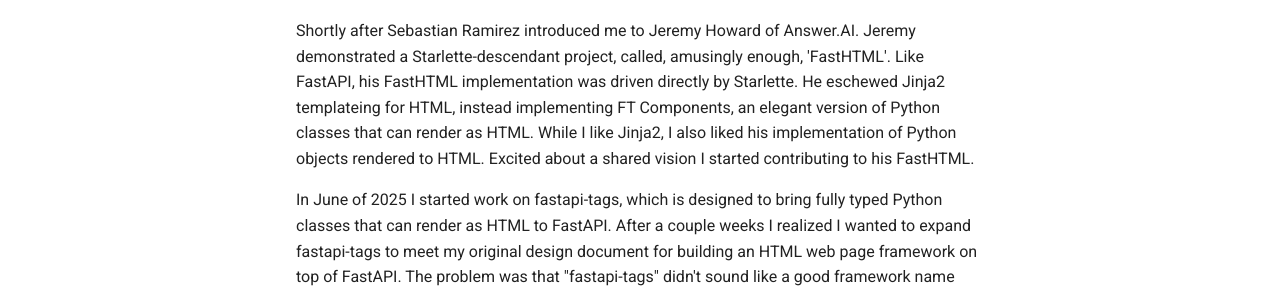
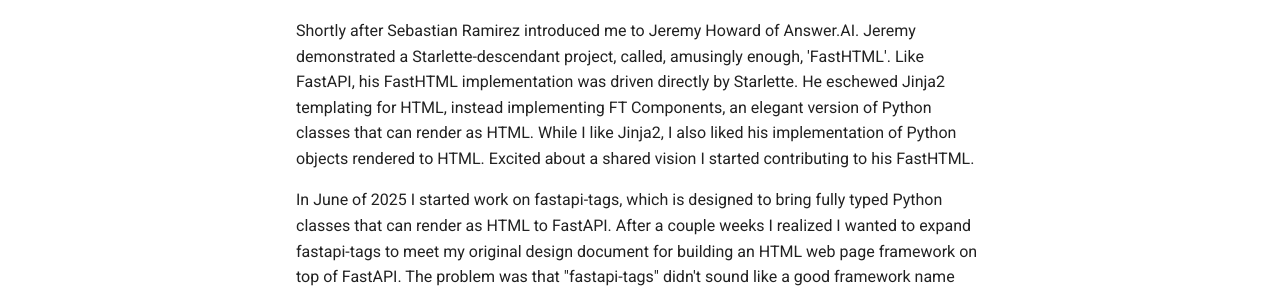
Before and after one commit to feldroy/air, an MkDocs documentation site: the page built from docs/about/history.md, in a window 1280 px wide and 1134 px high. Shown: the part 683-973 px from the top of the window. Built offline with MkDocs 1.6.1 and Material for MkDocs 9.7.7, drawn with Linux system fonts in a browser that asks for light colours; comment, search, counter and statistics services are not loaded.

Commit message:
Grammar fixes

```diff
--- a/docs/about/history.md
+++ b/docs/about/history.md
@@ -10,7 +10,7 @@ In the middle of 2023, I was unhappy with how making web pages with FastAPI to s
 
 In early 2024 I noodled with the idea of a FastAPI for HTML, tentatively called "FastHTML". You can see one of my attempts here in a project called [fastapi-blog](https://github.com/pydanny/fastapi-blog). This particular project didn't go well, but allowed me to explore possible ideas for making a more friendly HTML API for developers. Alas, I was busy with work and family life and didn't have enough time to really focus on the project. I told Sebastian I was giving the effort a break.
 
-Shortly after Sebastian Ramirez introduced me to Jeremy Howard of Answer.AI. Jeremy demonstrated a Starlette-descendant project, called, amusingly enough, 'FastHTML'. Like FastAPI, his FastHTML implementation was driven directly by Starlette. He eschewed Jinja2 templateing for HTML, instead implementing FT Components, an elegant version of Python classes that can render as HTML. While I like Jinja2, I also liked his implementation of Python objects rendered to HTML. Excited about a shared vision I started contributing to his FastHTML.
+Shortly after Sebastian Ramirez introduced me to Jeremy Howard of Answer.AI. Jeremy demonstrated a Starlette-descendant project, called, amusingly enough, 'FastHTML'. Like FastAPI, his FastHTML implementation was driven directly by Starlette. He eschewed Jinja2 templating for HTML, instead implementing FT Components, an elegant version of Python classes that can render as HTML. While I like Jinja2, I also liked his implementation of Python objects rendered to HTML. Excited about a shared vision I started contributing to his FastHTML.
 
 In June of 2025 I started work on fastapi-tags, which is designed to bring fully typed Python classes that can render as HTML to FastAPI. After a couple weeks I realized I wanted to expand fastapi-tags to meet my original design document for building an HTML web page framework on top of FastAPI. The problem was that "fastapi-tags" didn't sound like a good framework name and "FastHTML" was already taken.
 
```
Also changed, not shown: docs/about/alternatives.md (+7 -7 lines).
